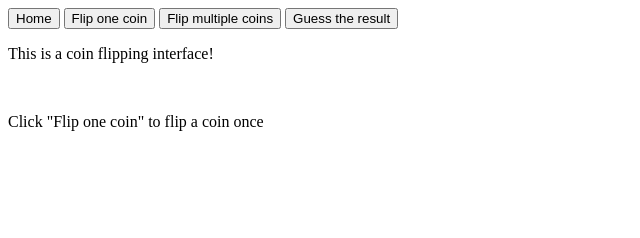
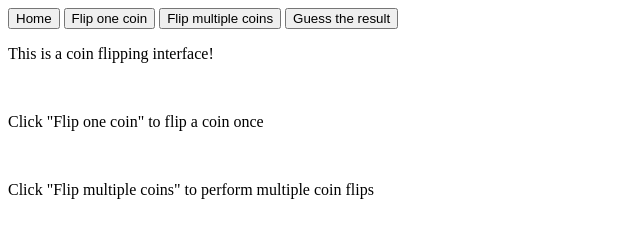
Before and after one commit to comp426-2022-spring/a05-joegung, a website: page public/index.html in a window 1280 px wide. Shown: the whole page, without its empty margins (0-640 px from the left). Drawn offline with Linux system fonts and the light colour scheme.

Commit message:
added description for flip multiple coins

```diff
--- a/public/index.html
+++ b/public/index.html
@@ -36,6 +36,7 @@
     <div id="home" class="">
       <p>This is a coin flipping interface!</p><br>
       <p>Click "Flip one coin" to flip a coin once</p><br>
+      <p>Click "Flip multiple coins" to perform multiple coin flips</p>
 
     </div>
 
```
